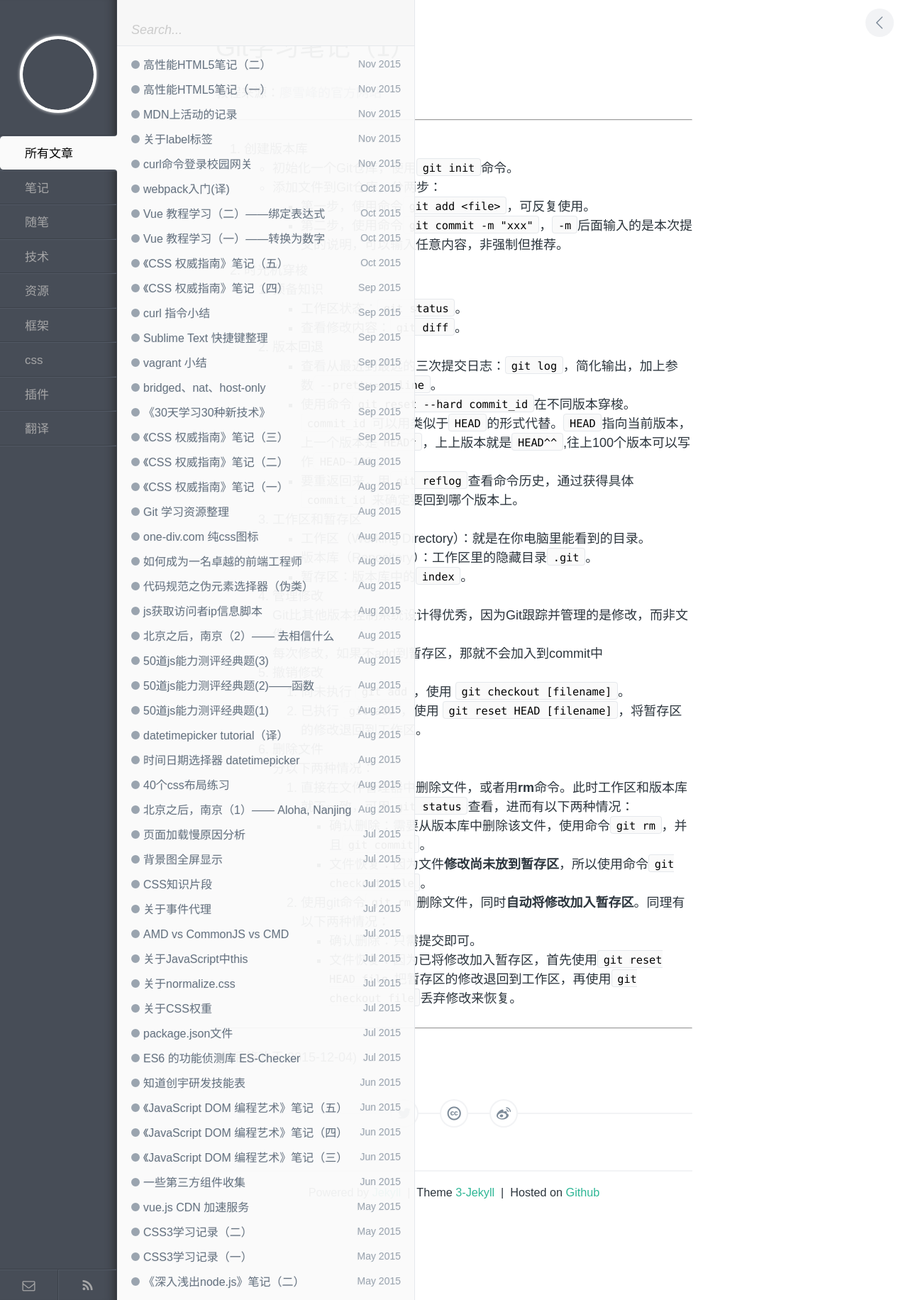
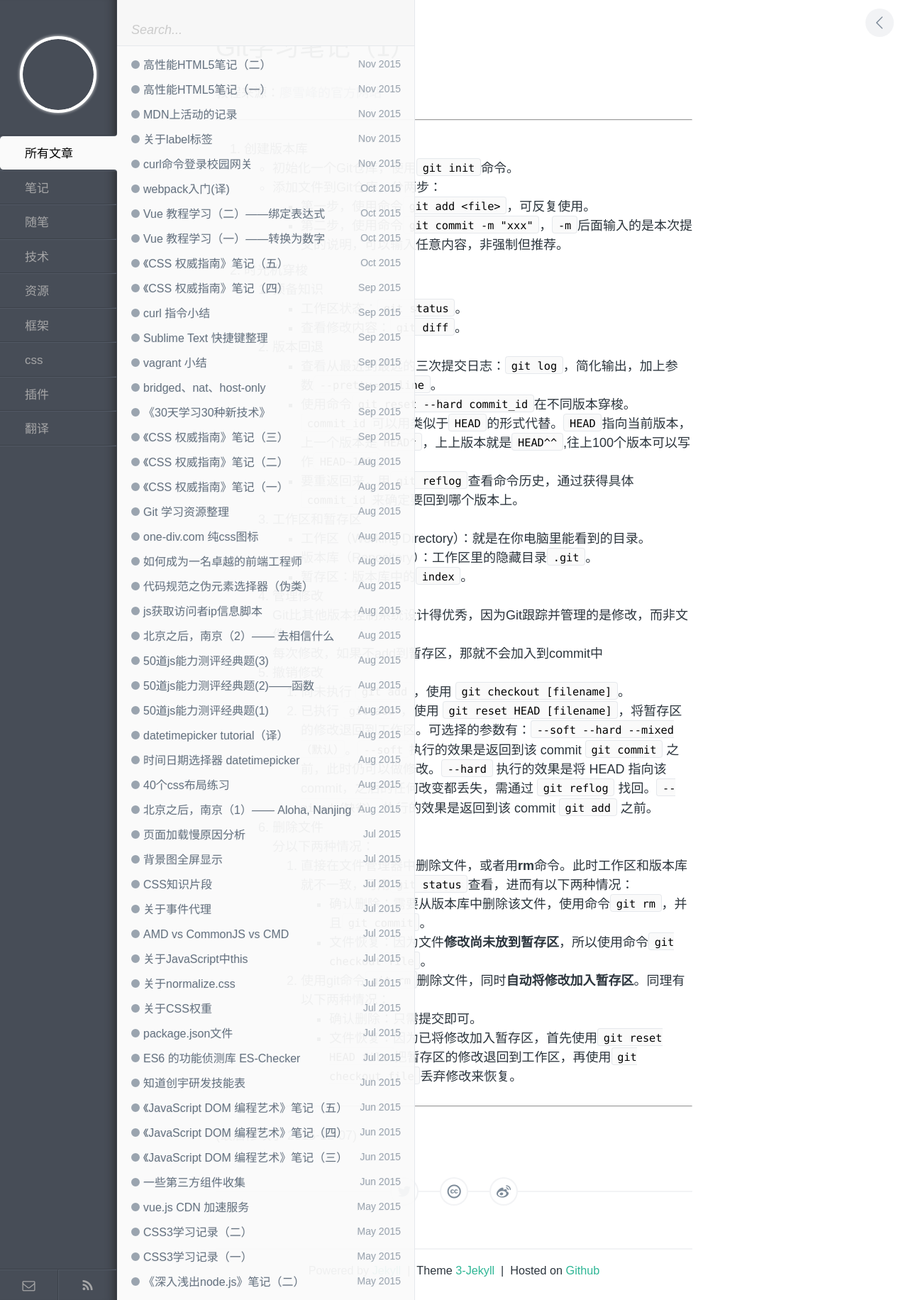
Before and after one commit to byr-gdp/byr-gdp.github.io, a Jekyll site: the page built from _posts/tech/2015-4-10-git-learning-1.md, in a window 1280 px wide. Shown: the whole page at 71% size. Built offline with Jekyll 4.4.1, drawn with Linux system fonts in a browser that asks for light colours; comment, search, counter and statistics services are not loaded.

Commit message:
更新 git reset 部分

```diff
--- a/_posts/tech/2015-4-10-git-learning-1.md
+++ b/_posts/tech/2015-4-10-git-learning-1.md
@@ -40,7 +40,7 @@ description: Git学习笔记（1）
 	5. 撤销修改
 
 		1. 尚未执行 `git add`，使用 `git checkout [filename]`。
-		2. 已执行 `git add`，使用 `git reset HEAD [filename]`，将暂存区的修改退回到工作区。
+		2. 已执行 `git add`，使用 `git reset HEAD [filename]`，将暂存区的修改退回到工作区。可选择的参数有：`--soft --hard --mixed（默认）`。`--soft`执行的效果是返回到该 commit `git commit` 之前，此时仍可以做修改。`--hard` 执行的效果是将 HEAD 指向该 commit，之后的任何改变都丢失，需通过 `git reflog` 找回。`--mixed（缺省）`执行的效果是返回到该 commit `git add` 之前。
 
 	6. 删除文件
 
@@ -56,4 +56,4 @@ description: Git学习笔记（1）
 
 ---
 
-(最后修改于 2015-12-04)
+(最后修改于 2015-12-07)
```
